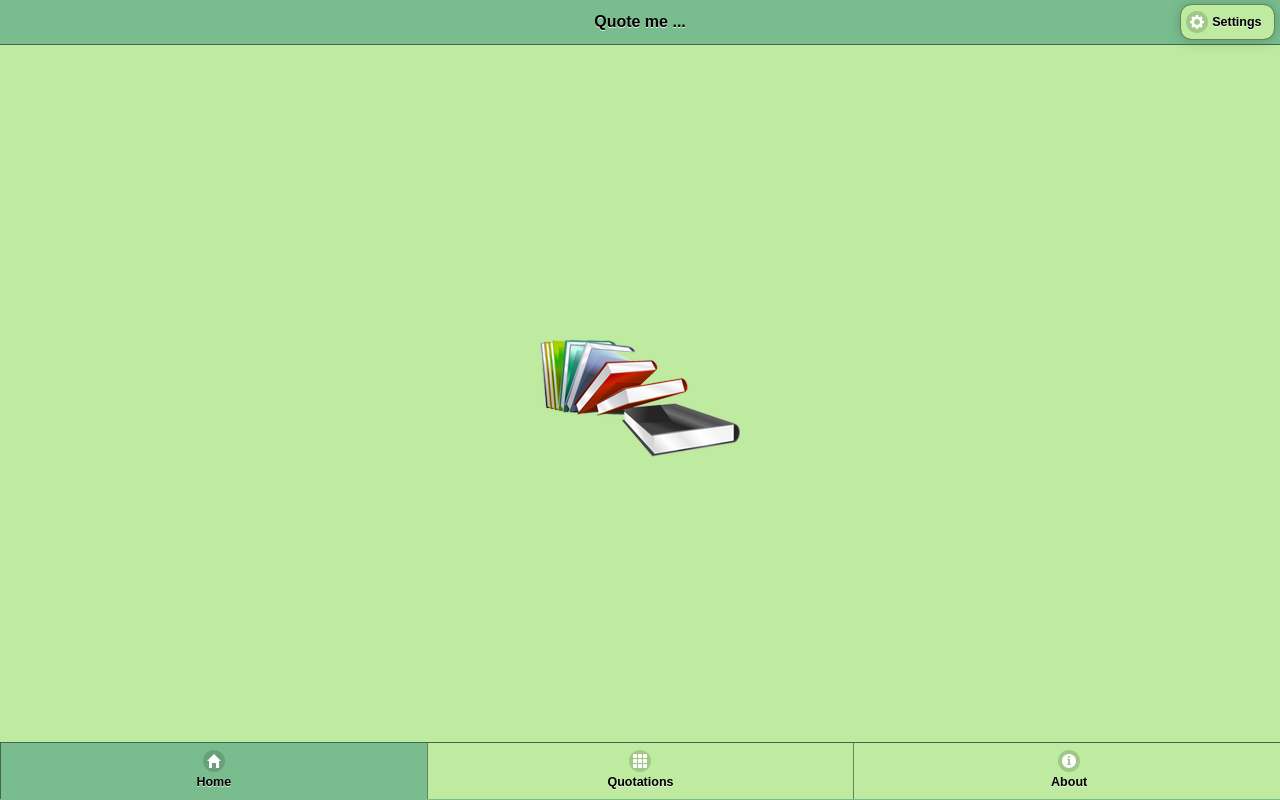
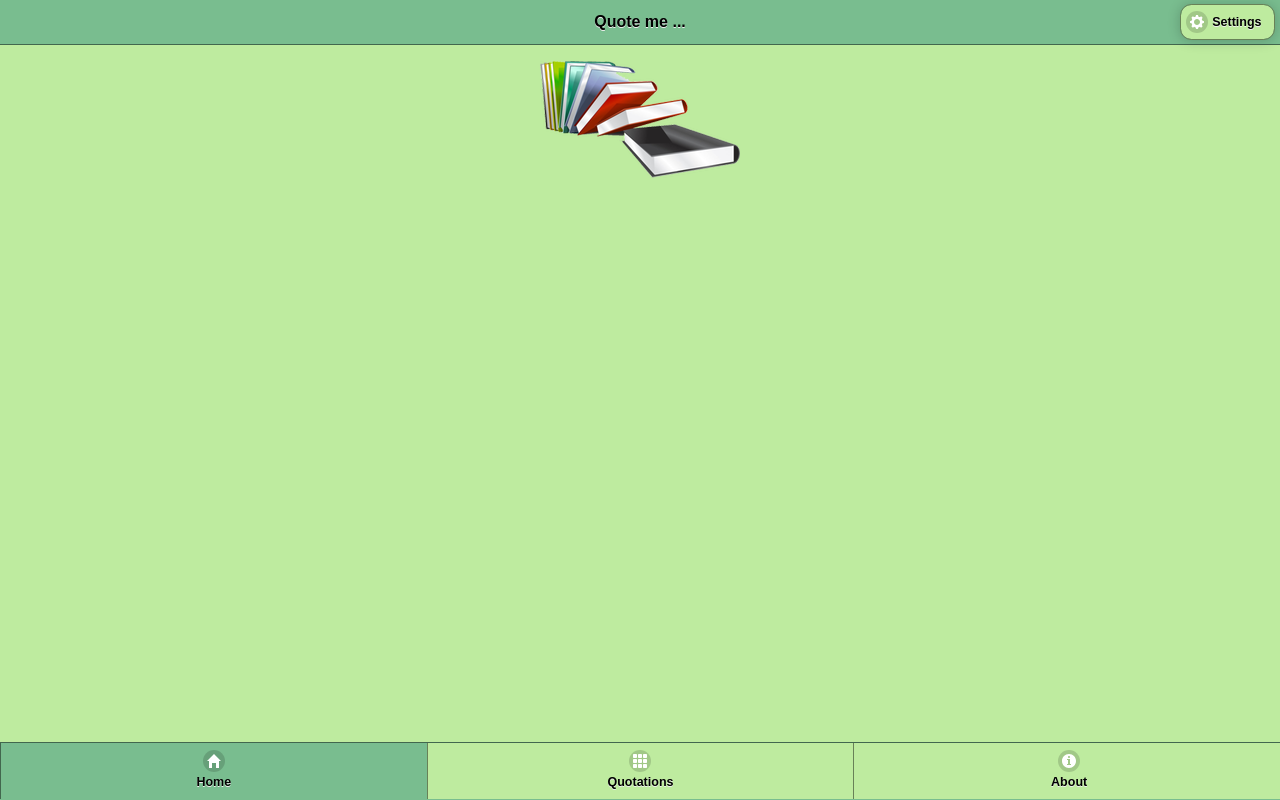
Before and after one commit to andrIvash/final-jqm, a plain HTML site: page index.html in a window 1280 px wide. Drawn offline with Linux system fonts and the light colour scheme.

Commit message:
fix centring bug

```diff
--- a/css/main.css
+++ b/css/main.css
@@ -6,24 +6,24 @@
 
 /* Logotype */
 .logo-wrap{
-  	width: 100%;
-    height: 100%;
-    position: fixed;
-    top: 0;
-    left: 0;
-    display: flex;
-    align-items: center;
-    justify-content: center;
-    overflow: auto;
+  	text-align: center;
 
 }
+
 .logo{
 	height:120px;
     width:200px;
 	overflow: hidden;
+    display: inline-block;
 
 
 }
 .logo-img{
 	width: 100%;
 }
+.logo::before {
+  heigth: 100%;
+  width: 0;
+  line-height: 100%;
+  vertical-align: middle;
+}
```
